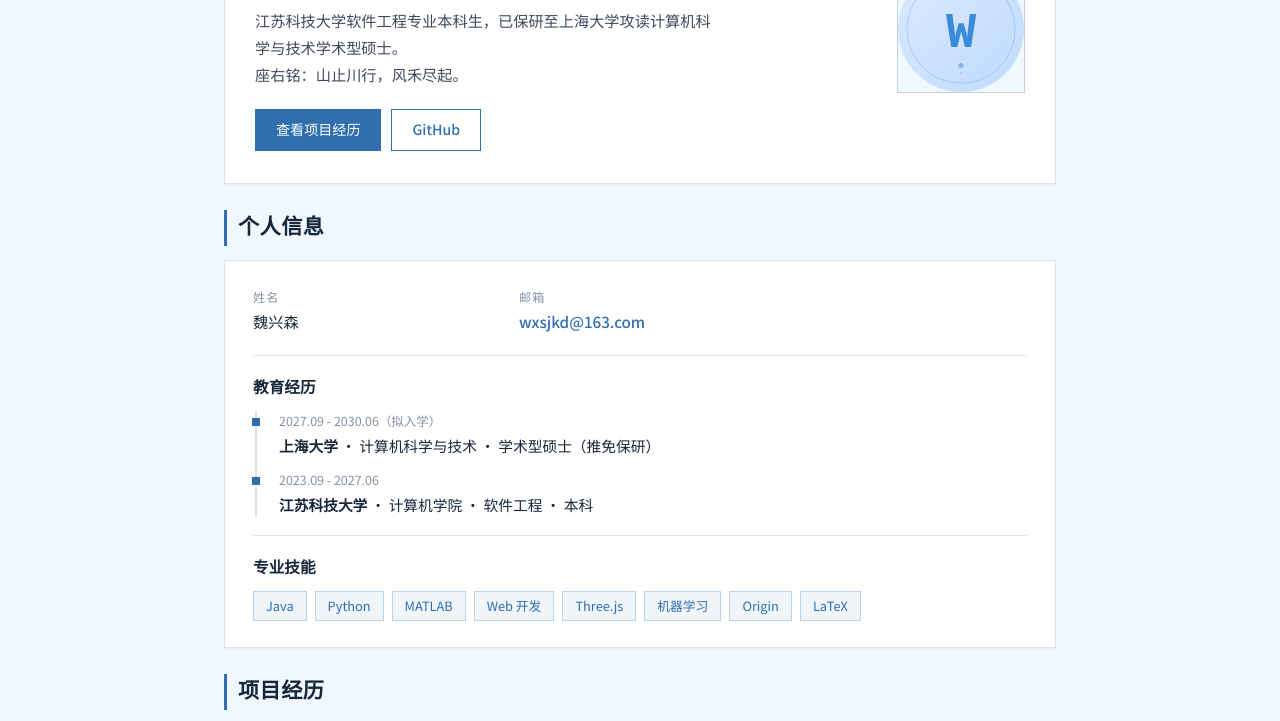
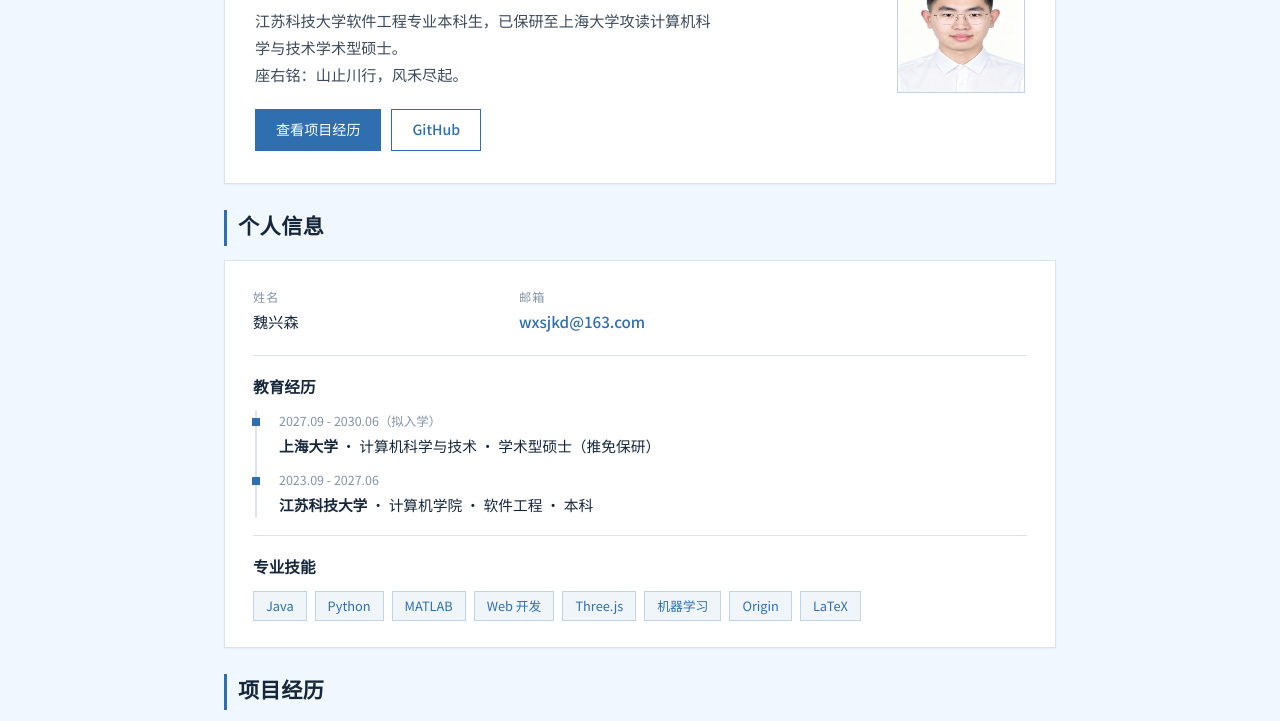
Before and after one commit to weixingsen666/weixingsen666.github.io, a plain HTML site: page index.html in a window 1280 px wide. Shown: the part 206-927 px from the top of the page. Drawn offline with Linux system fonts and the light colour scheme.

Commit message:
update pictrue

```diff
--- a/index.html
+++ b/index.html
@@ -54,7 +54,7 @@
                     </div>
                 </div>
                 <div class="hero-avatar">
-                    <img src="assets/avatar.svg" alt="头像" class="avatar-img">
+                    <img src="assets/wxs.png" alt="头像" class="avatar-img">
                 </div>
             </div>
         </section>
```
Also changed, not shown: assets/wxs.png (added).
